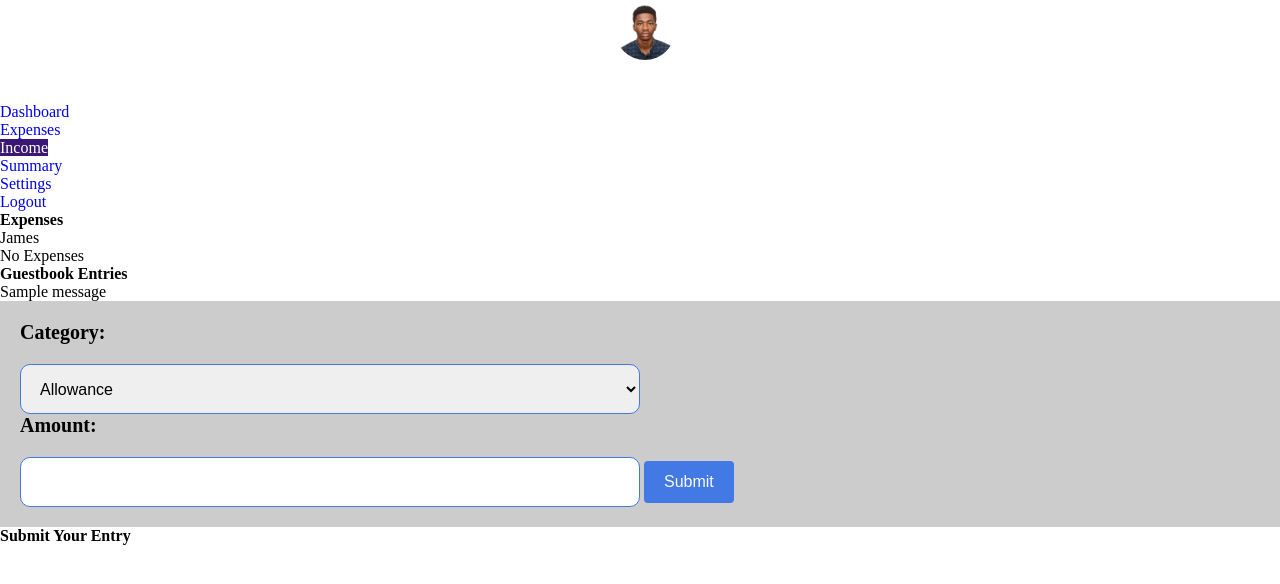
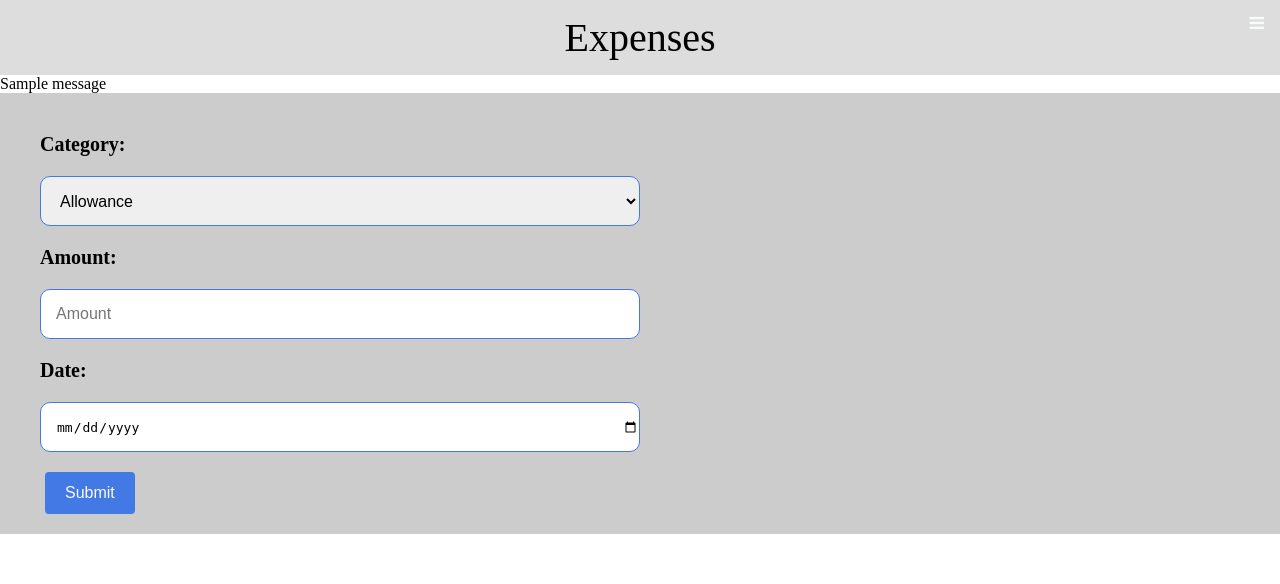
Before and after one commit to BaduDueduMaxwell/BudgetApp, a Flask app: template templates/add_incomes.html in a window 1280 px wide. Shown: the top 584 px of the page. Run offline with Flask 3, Linux system fonts and the light colour scheme; the template is opened without the code that fills it: most values are stand-ins (such as "Sample title", 1, 10 or a date in 2020); one stand-in notice (Sample message) is shown; some libraries are stand-ins or nearby versions.

Commit message:
added responviness, refactored code

```diff
--- a/templates/add_incomes.html
+++ b/templates/add_incomes.html
@@ -3,94 +3,57 @@
   <head>
     <meta charset="UTF-8" />
     <meta name="viewport" content="width=device-width, initial-scale=1.0" />
-    <title>Budget App | Expense</title>
-    <link href="https://maxcdn.bootstrapcdn.com/font-awesome/4.6.1/css/font-awesome.min.css" rel="stylesheet">
-    <link rel="stylesheet" href="{{ url_for('static', filename='css/expenses_style.css') }}">
+    <title>BudgetApp | Income</title>
+    <link
+      href="https://maxcdn.bootstrapcdn.com/font-awesome/4.6.1/css/font-awesome.min.css"
+      rel="stylesheet"
+    />
+    <link
+      rel="stylesheet"
+      href="{{ url_for('static', filename='css/expenses_style.css') }}"
+    />
   </head>
   <body>
-    <div class="container">
-      <nav class="nav-bar">
-            <ul>
-                <li>
+    <header>
+      <div class="topnav">
+        <a href="/dashboard/{{user_id}}" class="active logo">Expenses</a>
+        <div id="myLinks">
           <a href="#" class="logo">
             <div class="user-profile">
-                            <img src="static/images/MyPassportPicture.jpg" alt=""/>
-                            <span class="nav-item">
-                                {{ first_name}}<br>
-                            </span>
+              <img
+                src="{{ url_for('static', filename='images/MyPassportPicture.jpg') }}"
+                alt=""
+              />
+              <span class="fname"> {{ first_name }}<br /> </span>
               <span class="email">{{ user_email }}</span>
             </div>
           </a>
-                </li>
-                <li>
-                    <a href="/dashboard/{{id}}">
-                        <span class="nav-item menu">
-                            Dashboard
-                        </span>
+          <a href="/dashboard/{{id}}"> Dashboard </a>
+
+          <a href="/expenses/{{id}}"> Expenses </a>
+          <a href="/income/{{id}}">Income</a>
+          <a href="/summary/{{id}}">Summary</a>
+          <a href="/setting">Settings</a>
+          <a href="{{ url_for('logout') }}">Logout</a>
+        </div>
+        <a href="javascript:void(0);" class="icon" onclick="navBar()">
+          <i class="fa fa-bars"></i>
         </a>
-                </li>
-                <li>
-                    <a href="/expenses/{{id}}">
-                        <span class="nav-item menu">
-                            Expenses
-                        </span>
-                    </a>
-                </li>
-                <li>
-                    <a href="/income/{{id}}">
-                        <span class="nav-item active">
-                            Income
-                        </span>
-                    </a>
-                </li>
-                <li>
-                    <a href="#">
-                        <span class="nav-item menu">
-                            Summary
-                        </span>
-                    </a>
-                </li>
-                <li>
-                    <a href="#">
-                        <span class="nav-item menu">
-                            Settings
-                        </span>
-                    </a>
-                </li>
-                <li>
-                    <a href="{{ url_for('logout') }}">
-                        <span class="nav-item menu">
-                            Logout
-                        </span>
-                    </a>
-                </li>
-            </ul>
-        </nav>
+      </div>
+    </header>
+    <main>
       <div class="white" id="add__section">
-        <div class="title">
-            <h3>Expenses</h3>
-        </div>
-
-            <div>
-                <ul>
-                    <li>James</li>
-                </ul>
-                    <p  class="no_input">No Expenses</p>
-            </div>
-
         <section>
-    <h2>Guestbook Entries</h2>
-    {% with messages = get_flashed_messages() %}
-    {% if messages %}
+          {% with messages = get_flashed_messages() %} {% if messages %}
           <ul class="flash-messages">
             {% for message in messages %}
             <li>{{ message }}</li>
             {% endfor %}
           </ul>
-    {% endif %}
-{% endwith %}
+          {% endif %} {% endwith %}
 
           <form method="POST" action="/addincome/{{ id }}">
+            <div class="AE__form">
               <label for="category">Category:</label>
               <!-- Dropdown for categories -->
               <select id="source" name="source" required>
@@ -103,17 +66,38 @@
                 <option value="Family">Family</option>
                 <option value="Others">Others</option>
               </select>
+            </div>
+            <div class="AE__form">
+              <label for="expense">Amount:</label>
+              <input
+                type="number"
+                id="expense"
+                name="expense"
+                placeholder="Amount"
+              />
+            </div>
+            <div class="AE__form">
+              <label for="date">Date:</label>
+              <!-- Actual date input field -->
+              <input type="date" id="date" name="date" required />
+            </div>
 
-    <label for="income">Amount:</label>
-    <input type="number" id="income" name="income" required>
-
-
-    <button type="submit">Submit</button>
+            <button type="submit" id="btn">Submit</button>
           </form>
-
-<h2>Submit Your Entry</h2>
         </section>
       </div>
-</div>
+    </main>
+    <script>
+      // function for navbar
+      const navBar = () => {
+        let x = document.getElementById("myLinks");
+
+        if (x.style.display === "block") {
+          x.style.display = "none";
+        } else {
+          x.style.display = "block";
+        }
+      };
+    </script>
   </body>
 </html>
--- a/templates/expenses.html
+++ b/templates/expenses.html
@@ -53,9 +53,6 @@
         </a>
       </div>
     </main>
-    <div class="container">
-      <div class="item"></div>
-    </div>
     <script>
       // function for navbar
       const navBar = () => {
```
Also changed, not shown: templates/add_expenses.html (+5 -4 lines), templates/income.html (+47 -74 lines), database.db. Lines whose indentation alone changed are shown as unchanged.
